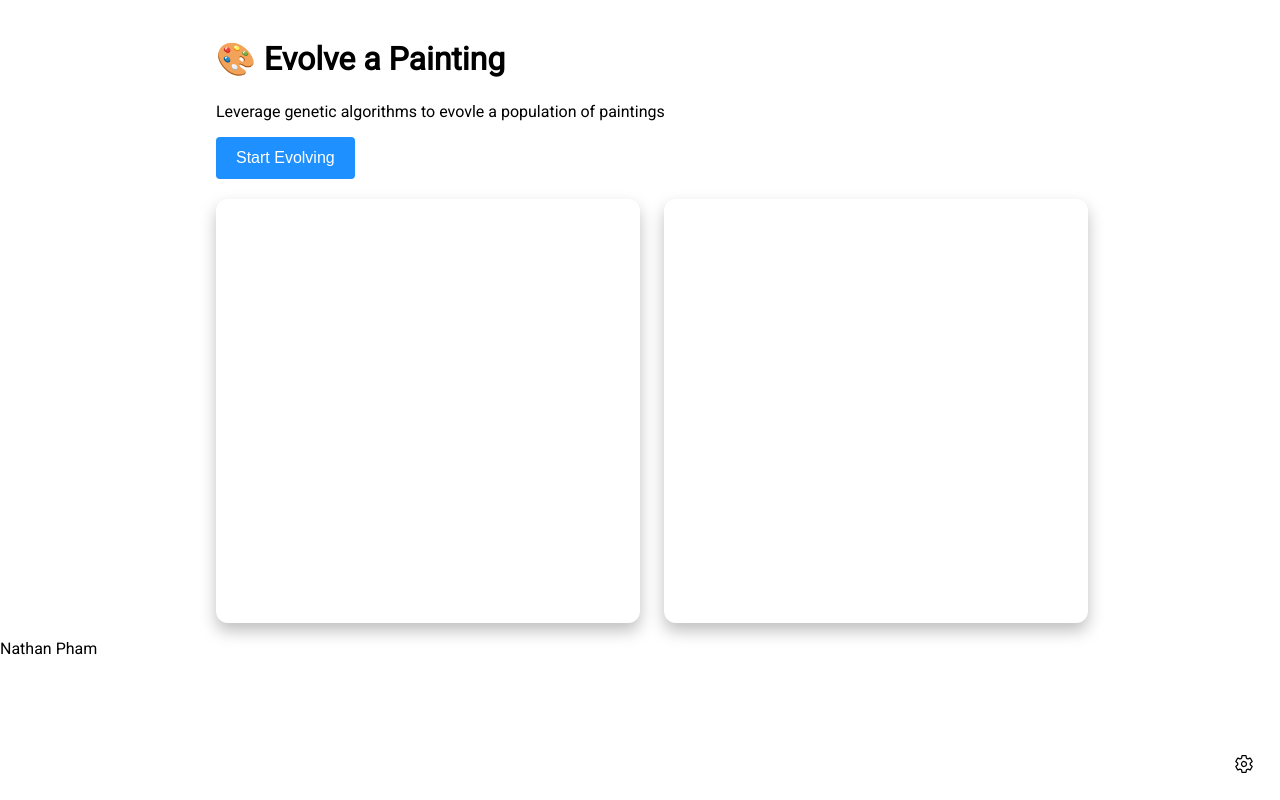
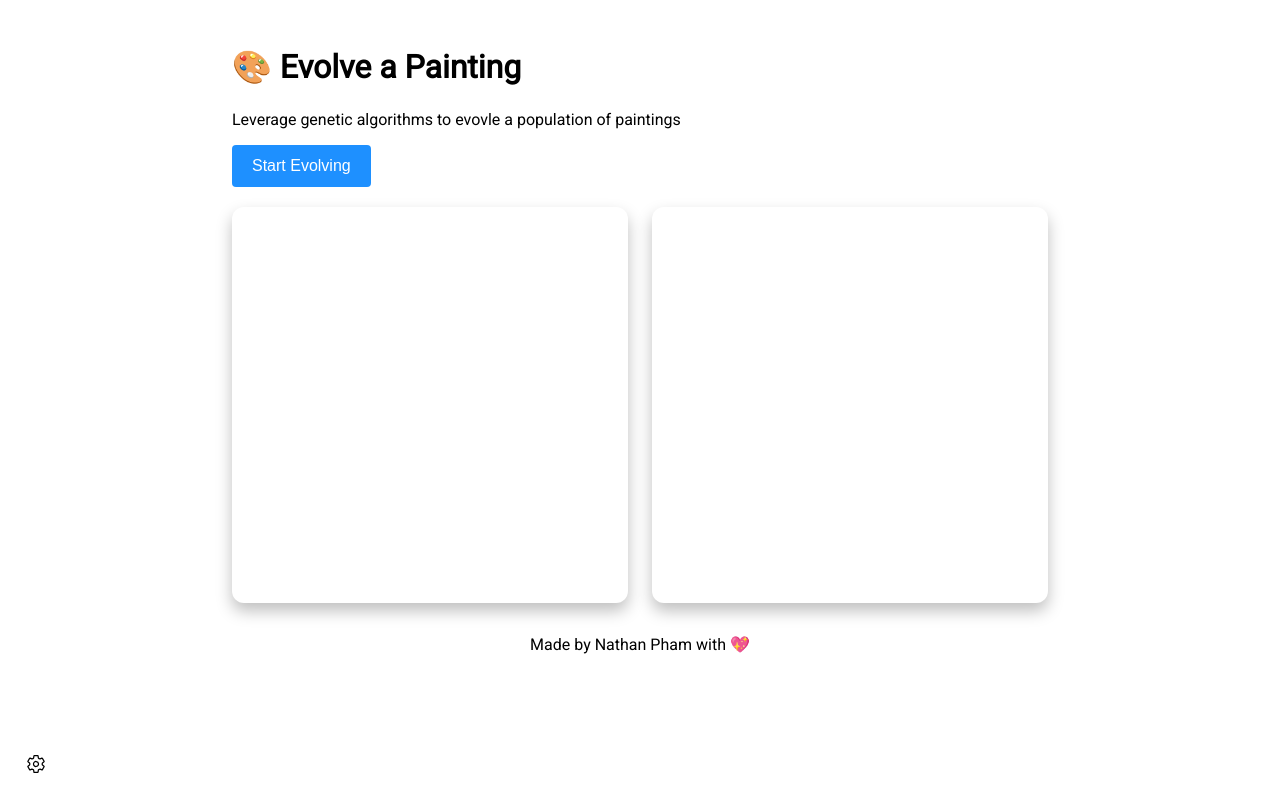
Before and after one commit to nathan-pham/evolve-painting, a plain HTML site: page index.html in a window 1280 px wide. Drawn offline with nearby package versions, Linux system fonts and the light colour scheme.

Commit message:
center canvases

```diff
--- a/css/globals.css
+++ b/css/globals.css
@@ -3,6 +3,7 @@ html, body {
     width: 100%;
     padding: 0;
     margin: 0;
+    overflow-x: hidden;
     box-sizing: border-box;
     font-family: "Roboto", sans-serif;
 }
--- a/css/index.css
+++ b/css/index.css
@@ -1,12 +1,12 @@
 main {
     max-width: 55rem;
-    padding: 1rem;
+    padding: 0 2rem;
     margin: 0 auto;
 }
 
 main h1 {
     font-size: 2rem;
-    margin: 1.5rem 0;
+    margin: 3rem 0 1.5rem 0;
 }
 
 main p {
@@ -28,10 +28,10 @@ main button {
 }
 
 main .canvas-container {
-    width: 100%;
     display: flex;
     align-items: stretch;
     gap: 1.5rem;
+    max-width: calc(100% - 1.5rem);
 }
 
 main .canvas-container canvas {
@@ -40,6 +40,12 @@ main .canvas-container canvas {
     box-shadow: 0 0.5rem 1rem rgba(0, 0, 0, 0.25);
 }
 
+footer {
+    width: 100%;
+    margin: 0;
+    padding: 2rem 0;
+    text-align: center;
+}
 
 /*<main>
         <h1>🎨 Evolve a Painting</h1>
@@ -63,7 +69,7 @@ main .canvas-container canvas {
     border-radius: 50%;
     position: fixed;
     bottom: 1rem;
-    right: 1rem;
+    left: 1rem;
     display: flex;
     align-items: center;
     justify-content: center;
--- a/index.html
+++ b/index.html
@@ -26,7 +26,7 @@
     </main>
 
     <footer>
-        Nathan Pham
+        <span>Made by Nathan Pham with 💖</span>
     </footer>
 
     <div id="settings">
```
